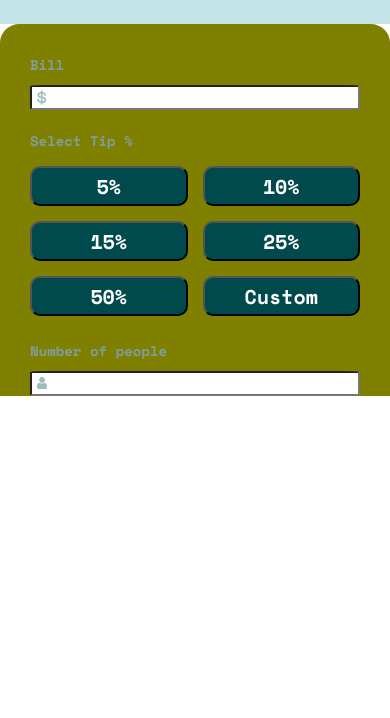
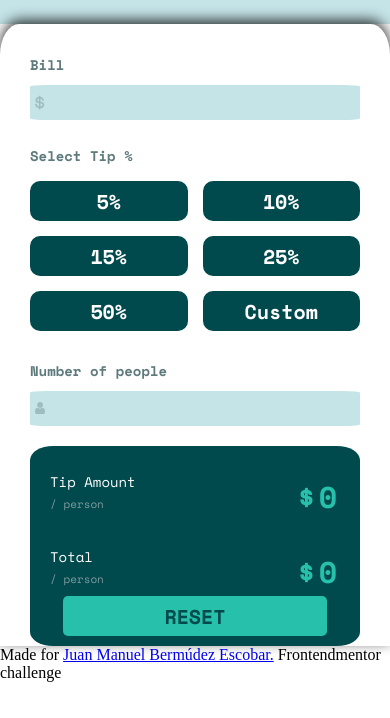
Before and after one commit to nefroman/tip-calculator, a plain HTML site: page index.html in a window 390 px wide. Shown: the part 126-844 px from the top of the page. Drawn offline with nearby package versions, Linux system fonts and the light colour scheme; files that its build step writes are made by us from their sources; files whose address does not match are found by name.

Commit message:
mobil version

```diff
--- a/assets/scss/_main.scss
+++ b/assets/scss/_main.scss
@@ -1,14 +1,16 @@
 .main {
+    -webkit-box-shadow: 0px -4px 13px 0px rgba(0,0,0,0.76);
+    -moz-box-shadow: 0px -4px 13px 0px rgba(0,0,0,0.76);
+    box-shadow: 0px -4px 13px 0px rgba(0,0,0,0.76);
     padding-left: 30px;
     padding-top: 30px;
     padding-right: 30px;
-    background-color: olive;
     border-top-left-radius: 5%;
     border-top-right-radius: 5%;
         .bill {
 
             .form {
-
+                margin-bottom: 20px;
                 display: flex;
                 flex-direction: column;
 
@@ -17,13 +19,13 @@
                     font-style: normal;
                     font-weight: bold;
                     font-size: 14px;
-                    color: $darkgrayishcyan2;
+                    color: $darkgrayishcyan1;
                     margin-bottom: 10px;
                     }
 
                     input {
                     width: 100%;
-                    height: 25px;
+                    height: 35px;
                     outline: none;
                     text-align: right;
                     border-radius: 5%;
@@ -32,6 +34,8 @@
                     font-weight: bold;
                     font-style: normal;
                     color: $verydarkcyan;
+                    background-color: $lightgrayishcyan1;
+                    border: none;
                     }
 
                     /* Chrome, Safari, Edge, Opera */
@@ -64,7 +68,7 @@
 
             .tip {
                 height: 150px;
-                padding-top: 20px;
+                padding-top: 5px;
                 display: grid;
                 gap: 15px;
                 grid-template-columns: repeat(2, 1fr);
@@ -74,9 +78,10 @@
                         justify-self: start;
                         font-family: $fuente1;
                         font-style: normal;
+                        font-style: normal;
                         font-weight: bold;
                         font-size: 14px;
-                        color: $darkgrayishcyan2;
+                        color: $darkgrayishcyan1;
 
                     }
 
@@ -90,11 +95,11 @@
                         font-size: 20px;
                         color: $white;
                         border-radius: 10px;
-                        box-shadow: none;
+                        border: none;
                     }
             }
         .form-aux {
-            padding-top: 80px;
+            padding-top: 70px;
         }
         }
 }
--- /dev/null
+++ b/assets/scss/_results.scss
@@ -0,0 +1,95 @@
+@import "variables";
+
+.results {
+    background-color: $verydarkcyan;
+    border-radius: 7%;
+    height: 200px;
+    display: grid;
+    grid-template-rows: repeat(8, 1fr);
+    grid-template-columns: repeat(2, 1fr);
+
+        .grid1 {
+            grid-column: 1/2;
+            grid-row: 2/3;
+        }
+
+        .grid2 {
+            grid-column: 1/2;
+            grid-row: 3/4;
+        }
+
+        .grid3 {
+            grid-column: 2/3;
+            grid-row: 2/4;
+            place-self: center stretch;
+        }
+
+        .grid4 {
+            grid-column: 1/2;
+            grid-row: 5/6;
+        }
+
+        .grid5 {
+            grid-column: 1/2;
+            grid-row: 6/7;
+        }
+
+        .grid6 {
+            grid-column: 2/3;
+            grid-row: 5/7;
+            place-self: center stretch;
+        }
+
+        .reset {
+            grid-column: 1/3;
+            grid-row: 7/9;
+            width: 80%;
+            height: 80%;
+            align-self: start;
+            justify-self: center;
+            background-color: $bluecolor;
+            border: none;
+            border-radius: 5px;
+            text-transform: uppercase;
+            font-family: $fuente1;
+            font-size: 20px;
+            color: $verydarkcyan;
+            font-weight: bold;
+            font-style: normal;
+
+
+        }
+
+        .tip-amount {
+            font-family: $fuente1;
+            font-size: 14px;
+            color: $white;
+            font-weight: normal;
+            font-style: normal;
+            padding-left: 20px;
+        }
+
+        .tip-person {
+            font-family: $fuente1;
+            font-size: 11px;
+            color: $darkgrayishcyan2;
+            font-weight: normal;
+            font-style: normal;
+            padding-left: 20px;
+        }
+
+        .tip-total {
+            font-family: $fuente1;
+            font-size: 30px;
+            color: $darkgrayishcyan2;
+            font-weight: bold;
+            font-style: normal;
+            text-align: right;
+            padding-right: 20px;
+            color: $bluecolor;
+            letter-spacing: 3px;
+        }
+
+
+
+}
--- a/assets/scss/styles.scss
+++ b/assets/scss/styles.scss
@@ -3,3 +3,4 @@
 @import "tittle";
 @import "variables";
 @import "main";
+@import "results";
--- a/index.html
+++ b/index.html
@@ -55,7 +55,36 @@
       <!--! Section FORMULARIO -->
     </div>
     <!--* Div BILL -->
+    <div class="results">
+        <h3 class="tip-amount grid1">Tip Amount</h3>
+        <!--* Div Tip -->
+        <p class="tip-person grid2">
+          / person
+        </p>
+        <div class="tip-total grid3">
+         <p><span class="dollar">$</span>0</p>
+        </div>
+        <!--* Div tip total -->
+        <h3 class="tip-amount grid4">Total</h3>
+        <!--* Div Tip -->
+        <p class="tip-person grid5">
+          / person
+        </p>
+        <div class="tip-total grid6">
+         <p><span class="dollar">$</span>0</p>
+        </div>
+        <!--* Div tip total -->
+        <button class="reset">
+           Reset
+        </button>
+        <!--* Div button reset -->
+    </div>
+    <!--* Div Results -->
   </main>
+
+  <footer class="footer">
+    Made for <a href="#">Juan Manuel Bermúdez Escobar.</a> Frontendmentor challenge
+  </footer>
 <!--   <script src="/tip-calculator-app-main/assets/js/app01.js"></script> -->
 </body>
 </html>
```
Also changed, not shown: assets/css/styles.css, 1 other file.
